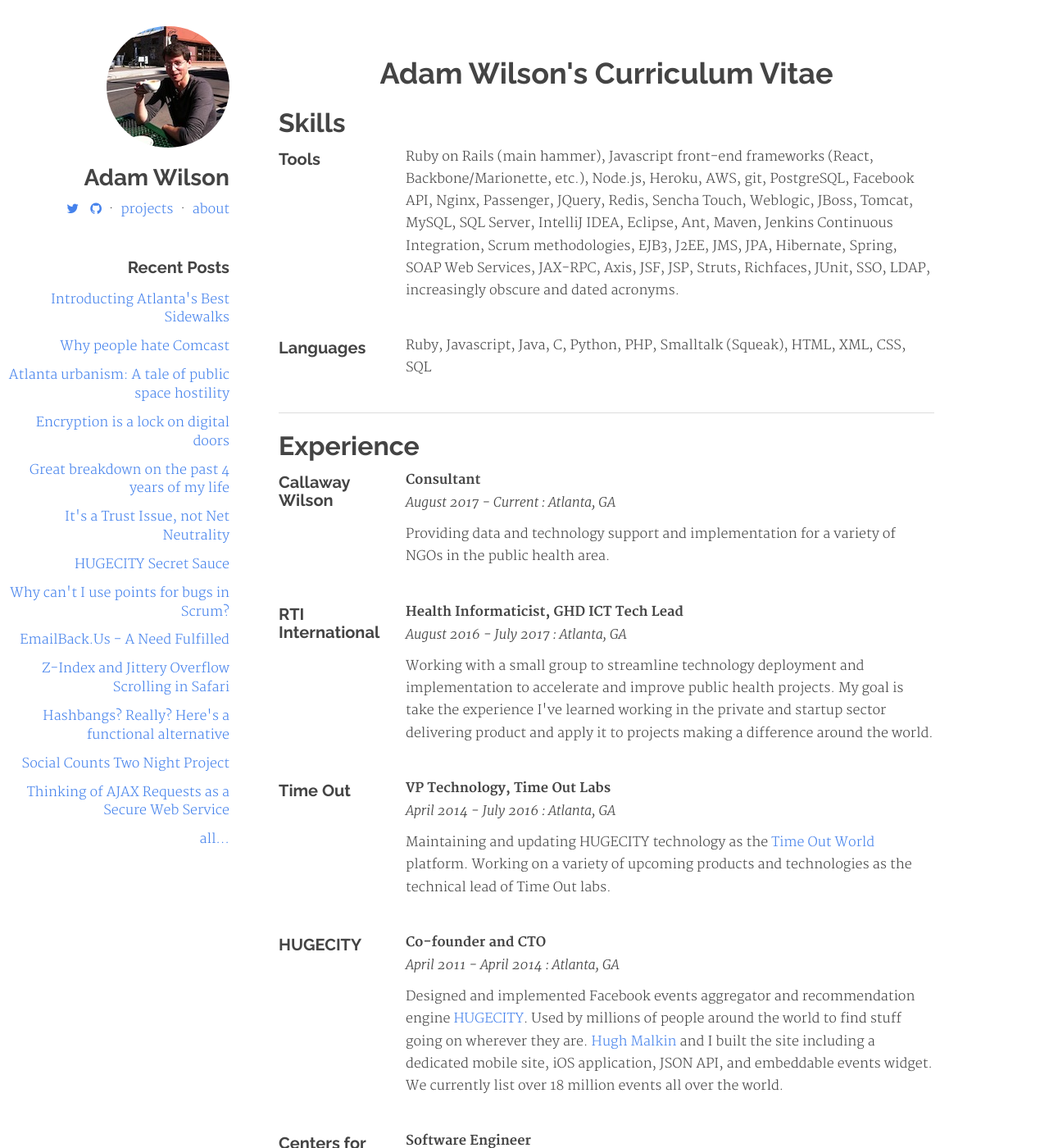
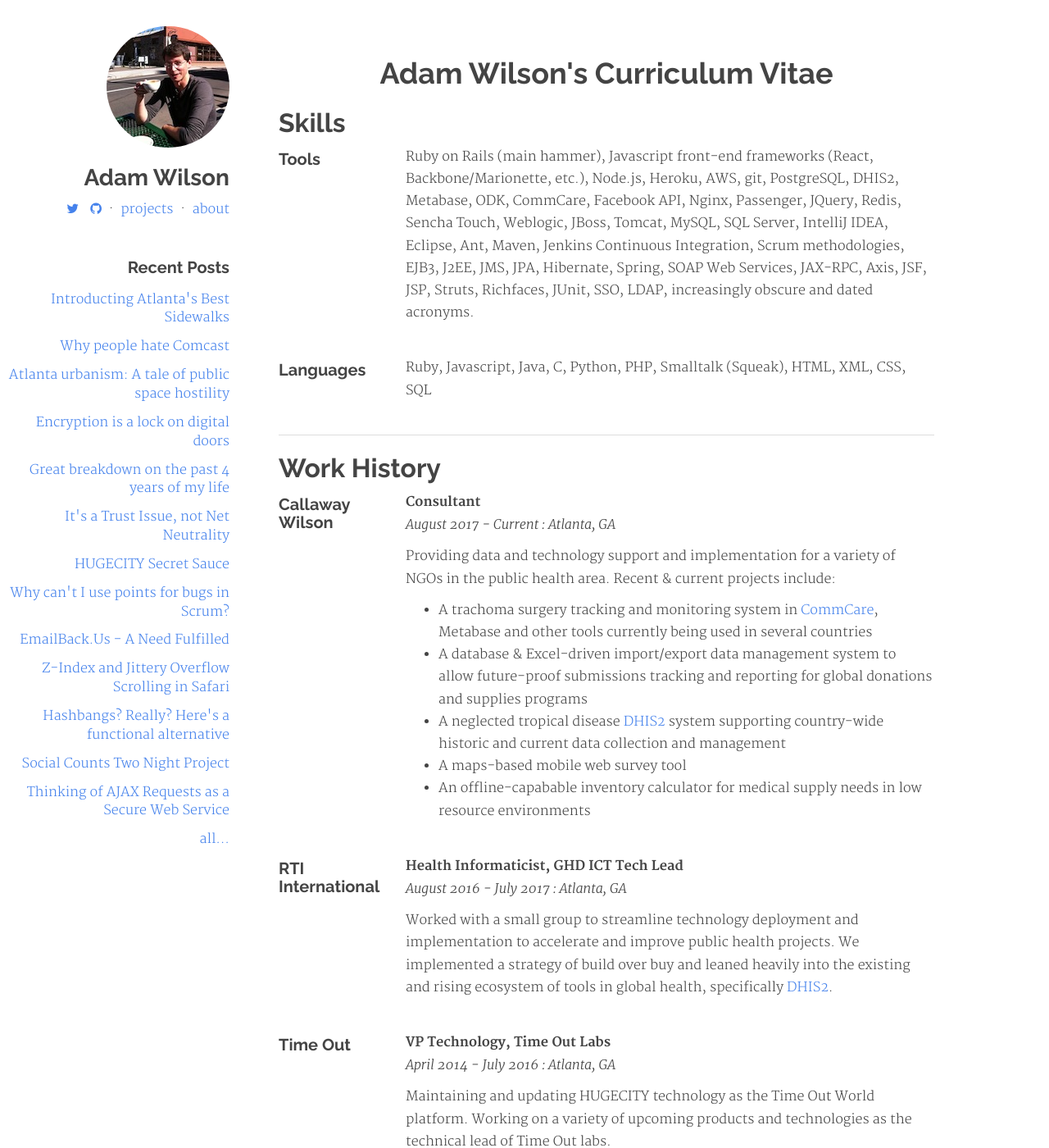
Before and after one commit to callawaywilson/callawaywilson.github.io, a Jekyll site: the page built from cv.html, in a window 1280 px wide and 1400 px high. Shown: the whole window at 82% size. Built offline with Jekyll 4.4.1, drawn with Linux system fonts in a browser that asks for light colours; some of the changed text lies outside the part shown.

Commit message:
Updated about and work history

```diff
--- a/about.html
+++ b/about.html
@@ -14,7 +14,7 @@ description: Personal information and contact info.
 	<li><b>cv</b>: <a href="/cv.html">callawaywilson.com/cv.html</a></li>
 </ul>
 
-<p>Currently working with RTI International to strengthen their global health data technologies capacity.  I was formerly co-founder and builder of <a href="http://hugecity.us">HugeCity.us</a>, a great Facebook app and site for finding all the best things to do in your city.  We were acquired by Time Out in 2014, where I worked as VP of Technology in the Time Out Labs group.</p>
+<p>Currently working as a data & technology consultant.  I was formerly co-founder and builder of <a href="http://hugecity.us">HugeCity.us</a>, a great Facebook app and site for finding all the best things to do in your city.  We were acquired by Time Out in 2014, where I worked as VP of Technology in the Time Out Labs group.  More recently I worked for RTI International to strengthen their global health data technologies capacity.</p>
 
 <p>I mostly prefer to implement first in Ruby on Rails (because it's cleaner, faster, and makes me say "I can't believe that worked on the first try" constantly) and Javascript (tending towards using React nowadays), but have oodles of experience in the web & enterprise Java realms.  In a past life, I did Java development for the <a href="http://cdc.gov">CDC</a>, working on various <a href="http://www.cdc.gov/phin/">PHIN</a> tools.  Notably, I created the PHIN Exchange system for use by the CDC and state health departments to pass health alerting messages.  In a past, past life, I did mission control software prototyping for <a href="http://nasa.gov">NASA</a> while in grad school at <a href="http://gatech.edu">Georgia Tech</a>.</p>
 
--- a/cv.html
+++ b/cv.html
@@ -7,7 +7,7 @@ description: Past and present work experience.
 <h1 class="cv_header">Adam Wilson's Curriculum Vitae</h1>
 <h2>Skills</h2>
 <h4 class="leftinfo">Tools</h4>
-<p class="rightinfo">Ruby on Rails (main hammer), Javascript front-end frameworks (React, Backbone/Marionette, etc.), Node.js, Heroku, AWS, git, PostgreSQL, Facebook API, Nginx, Passenger, JQuery, Redis, Sencha Touch, Weblogic, JBoss, Tomcat, MySQL, SQL Server, IntelliJ IDEA, Eclipse, Ant, Maven, Jenkins Continuous Integration, Scrum methodologies, EJB3, J2EE, JMS, JPA, Hibernate, Spring, SOAP Web Services, JAX-RPC, Axis, JSF, JSP, Struts, Richfaces, JUnit, SSO, LDAP, increasingly obscure and dated acronyms.
+<p class="rightinfo">Ruby on Rails (main hammer), Javascript front-end frameworks (React, Backbone/Marionette, etc.), Node.js, Heroku, AWS, git, PostgreSQL, DHIS2, Metabase, ODK, CommCare, Facebook API, Nginx, Passenger, JQuery, Redis, Sencha Touch, Weblogic, JBoss, Tomcat, MySQL, SQL Server, IntelliJ IDEA, Eclipse, Ant, Maven, Jenkins Continuous Integration, Scrum methodologies, EJB3, J2EE, JMS, JPA, Hibernate, Spring, SOAP Web Services, JAX-RPC, Axis, JSF, JSP, Struts, Richfaces, JUnit, SSO, LDAP, increasingly obscure and dated acronyms.
 </p>
 
 <h4 class="leftinfo">Languages</h4>
@@ -15,7 +15,7 @@ description: Past and present work experience.
 
 <hr/>
 
-<h2>Experience</h2>
+<h2>Work History</h2>
 
 <h4 class="leftinfo">Callaway Wilson</h4>
 <div class="rightinfo">
@@ -24,7 +24,14 @@ description: Past and present work experience.
     <br/>
 	  <em>August 2017 - Current : Atlanta, GA</em>
 	</p>
-  <p>Providing data and technology support and implementation for a variety of NGOs in the public health area.</p>
+  <p>Providing data and technology support and implementation for a variety of NGOs in the public health area.  Recent & current projects include:</p>
+  <ul>
+    <li>A trachoma surgery tracking and monitoring system in <a href="http://www.commcarehq.org">CommCare</a>, Metabase and other tools currently being used in several countries</li>
+    <li>A database & Excel-driven import/export data management system to allow future-proof submissions tracking and reporting for global donations and supplies programs</li>
+    <li>A neglected tropical disease <a href="https://www.dhis2.org">DHIS2</a> system supporting country-wide historic and current data collection and management</li>
+    <li>A maps-based mobile web survey tool</li>
+    <li>An offline-capabable inventory calculator for medical supply needs in low resource environments</li>
+  </ul>
 </div>
 
 <h4 class="leftinfo">RTI International</h4>
@@ -34,7 +41,7 @@ description: Past and present work experience.
     <br/>
     <em>August 2016 - July 2017 : Atlanta, GA</em>
   </p>
-  <p>Working with a small group to streamline technology deployment and implementation to accelerate and improve public health projects.  My goal is take the experience I've learned working in the private and startup sector delivering product and apply it to projects making a difference around the world.</p>
+  <p>Worked with a small group to streamline technology deployment and implementation to accelerate and improve public health projects.  We implemented a strategy of build over buy and leaned heavily into the existing and rising ecosystem of tools in global health, specifically <a href="https://www.dhis2.org">DHIS2</a>.</p>
 </div>
 
 <h4 class="leftinfo">Time Out</h4>
@@ -44,7 +51,7 @@ description: Past and present work experience.
     <br/>
     <em>April 2014 - July 2016 : Atlanta, GA</em>
   </p>
-  <p>Maintaining and updating HUGECITY technology as the <a href="https://world.timeout.com">Time Out World</a> platform.  Working on a variety of upcoming products and technologies as the technical lead of Time Out labs.</p>
+  <p>Maintaining and updating HUGECITY technology as the Time Out World platform.  Working on a variety of upcoming products and technologies as the technical lead of Time Out labs.</p>
 </div>
 
 <h4 class="leftinfo">HUGECITY</h4>
@@ -54,7 +61,7 @@ description: Past and present work experience.
     <br/>
     <em>April 2011 - April 2014 : Atlanta, GA</em>
   </p>
-  <p>Designed and implemented Facebook events aggregator and recommendation engine <a href="https://www.hugecity.us">HUGECITY</a>.  Used by millions of people around the world to find stuff going on wherever they are.  <a href="http://hughmalkin.tumblr.com/">Hugh Malkin</a> and I built the site including a dedicated mobile site, iOS application, JSON API, and embeddable events widget.  We currently list over 18 million events all over the world.</p>
+  <p>Designed and implemented Facebook events aggregator and recommendation engine HUGECITY.  Used by millions of people around the world to find stuff going on wherever they are.  <a href="http://www.hughmalkin.com/">Hugh Malkin</a> and I built the site including a dedicated mobile site, iOS application, JSON API, and embeddable events widget.  We currently list over 18 million events all over the world.</p>
 </div>
 
 <h4 class="leftinfo">Centers for Disease Control and Prevention</h4>
```
